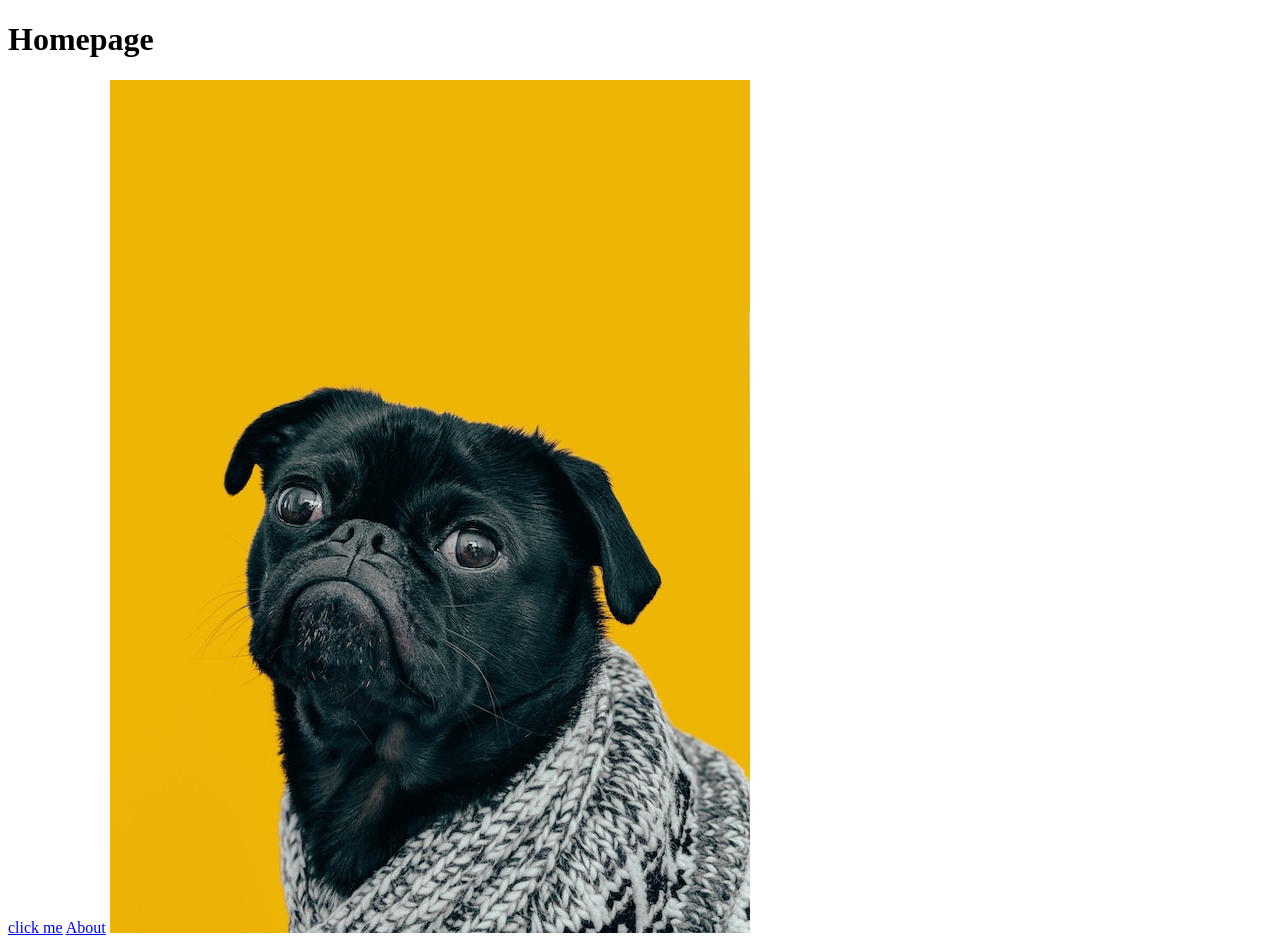
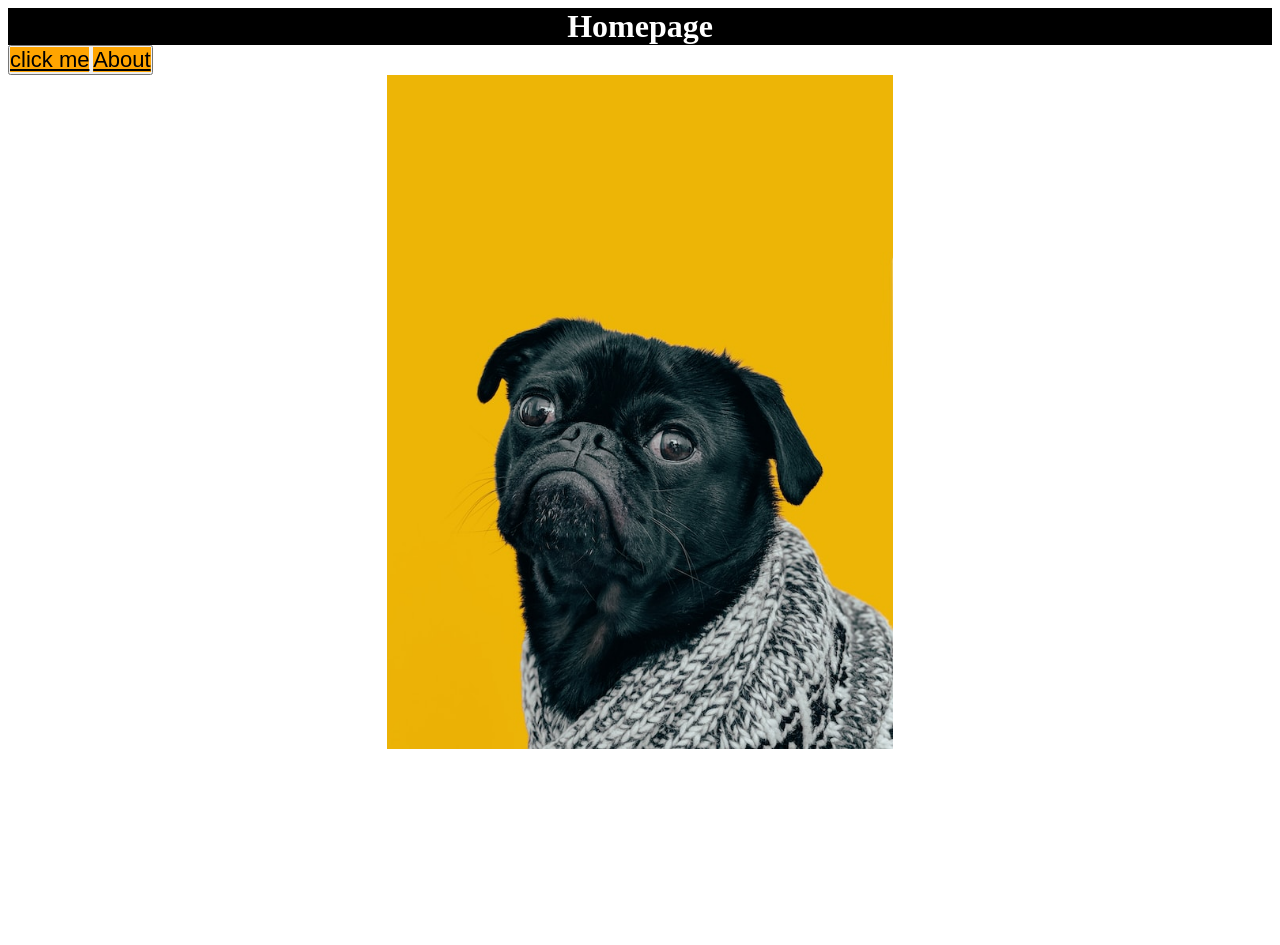
Before and after one commit to AntonyShaps/git-test, a plain HTML site: page html-boilerplate/index.html in a window 1280 px wide. After the commit the page ends 800 px from the top, so only its background shows below. Drawn offline with Linux system fonts and the light colour scheme.

Commit message:
Add css, practice with selctors (classes, ids, types)

```diff
--- a/html-boilerplate/index.html
+++ b/html-boilerplate/index.html
@@ -2,14 +2,23 @@
 <html lang = "en">
     <head>
         <meta charset="UTF-8">
-        <title>My First Webpage</title>
+        <title>Anton Shapovalov</title>
+        <link rel = "stylesheet" href = "./styles.css" />
+        <style>
+            a{
+                background-color: orange;
+                color: black;
+                font-size: 22px;
+
+            }
+        </style>
     </head>
     <body>
-        <h1>Homepage</h1>
-        <a href="https://www.theodinproject.com/about" target="_blank" rel="noopener noreferrer">click me</a>
-
-        <a href="./pages/about.html">About</a>
-
+        <div>Homepage</div>
+        <button style = "margin:0; padding:0;">
+            <a href="https://www.theodinproject.com/about" target="_blank" rel="noopener noreferrer">click me</a>
+            <a href="./pages/about.html">About</a>
+        </button>
         <img src="./images/dog.jpg">
     </body>
 
--- /dev/null
+++ b/html-boilerplate/styles.css
@@ -0,0 +1,15 @@
+div {
+    background-color: black;
+    color: white;
+    font-size: 32px;
+    font-weight: bold;
+    text-align: center;
+    margin: 0;
+    padding: 0;
+}
+img {
+    display: block;
+    margin-left: auto;
+    margin-right: auto;
+    width: 40%;
+}
```
